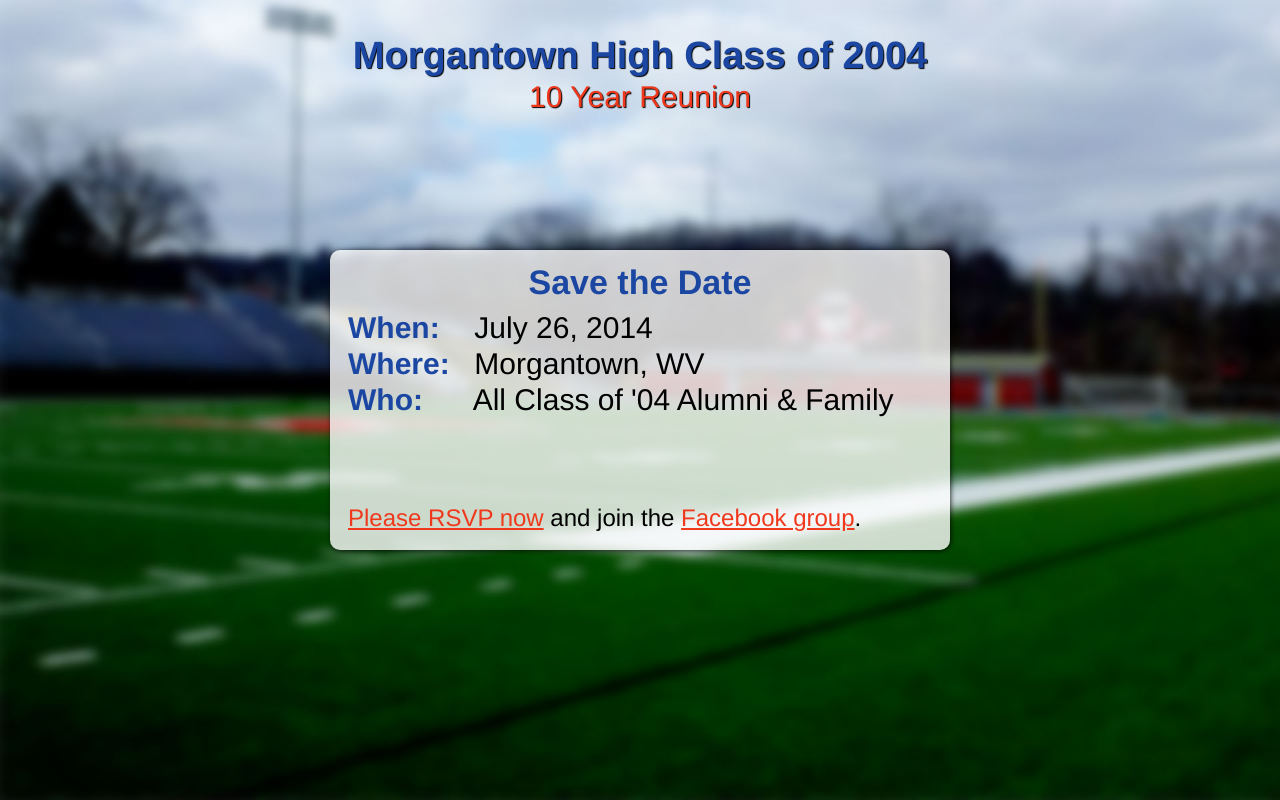
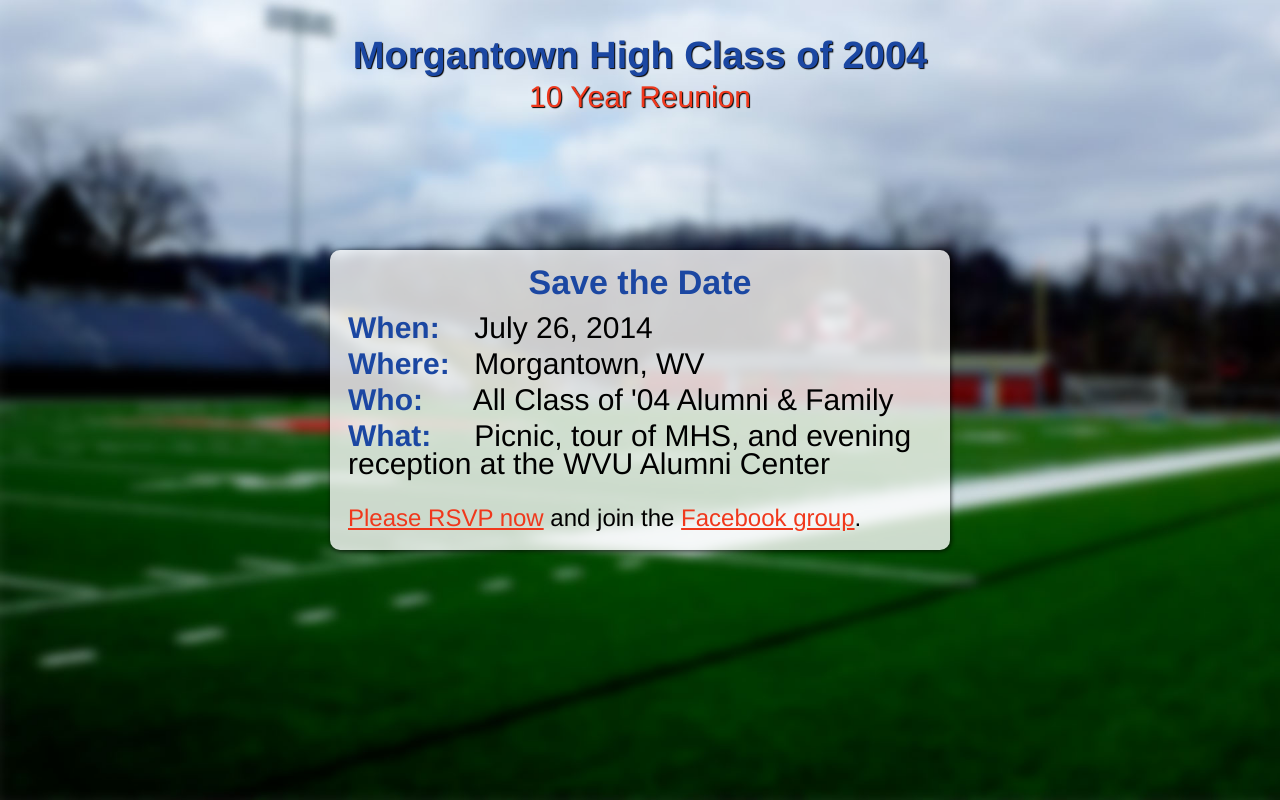
Before and after one commit to gleitz/mhs-reunion, a Flask app: page / in a window 1280 px wide. Run offline with Flask 2, Linux system fonts and the light colour scheme.

Commit message:
Update activities

```diff
--- a/templates/base.html
+++ b/templates/base.html
@@ -24,7 +24,8 @@
                 <h2 class="strong centered br-2 blue">Save the Date</h2>
                 <h3 class="br"><span class="strong blue" style="display: inline-block; width: 118px;">When:</span> <span>July 26, 2014</span></h3>
                 <h3 class="br"><span class="strong blue" style="display: inline-block; width: 118px;">Where:</span> <span>Morgantown, WV</span></h3>
-                <h3 class="br-2"><span class="strong blue" style="display: inline-block; width: 118px;">Who:</span> <span>All Class of '04 Alumni &amp; Family</span></h3>
+                <h3 class="br"><span class="strong blue" style="display: inline-block; width: 118px;">Who:</span> <span>All Class of '04 Alumni &amp; Family</span></h3>
+                <h3 class="br-2"><span class="strong blue" style="display: inline-block; width: 118px;">What:</span> <span>Picnic, tour of MHS, and evening reception at the WVU Alumni Center</span></h3>
                 <div style="position: absolute; bottom: 18px;"><a href="http://mhs2004reunion.rsvpify.com">Please RSVP now</a> and join the <a target="_blank" href="https://www.facebook.com/groups/1410255195859214/">Facebook group</a>.</div>
             </div>
         </div>
```
